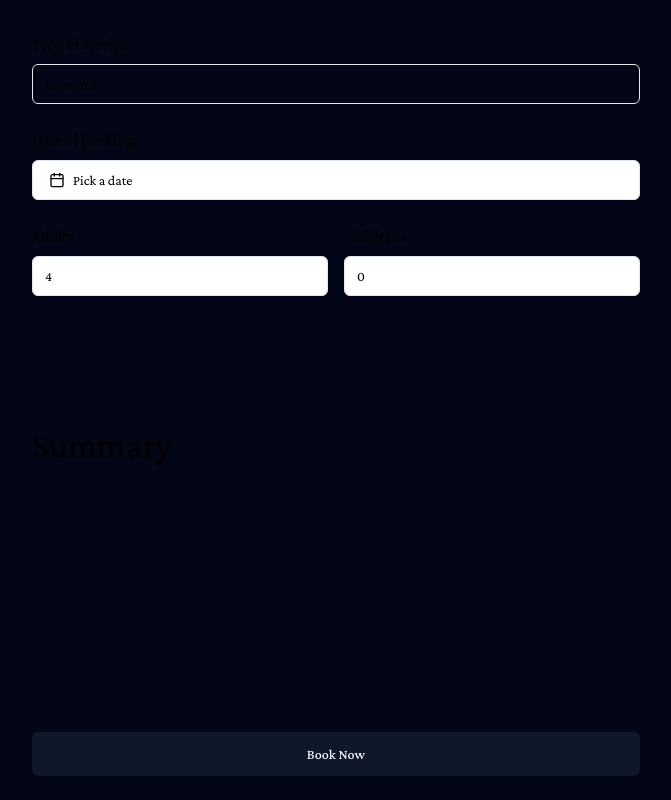
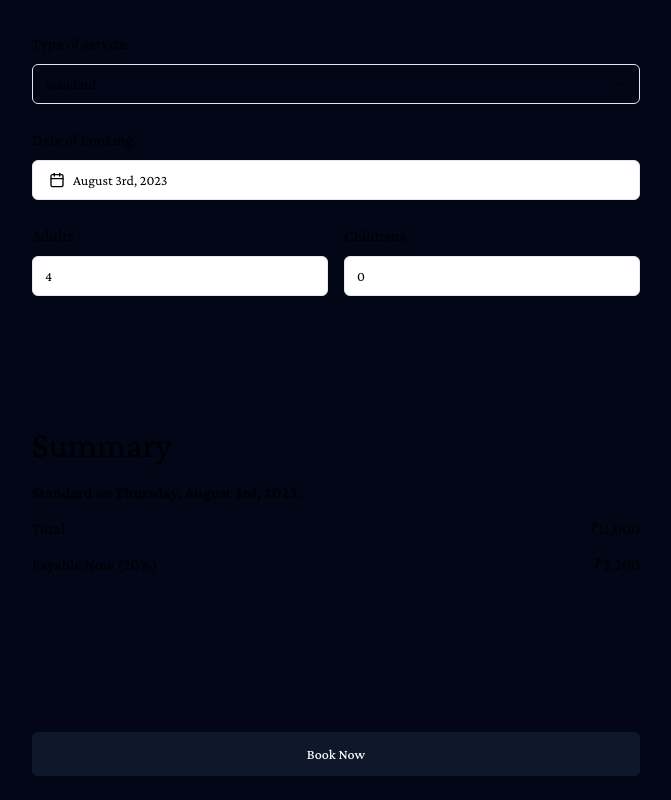
Before and after one commit to manugeo/eastern-holidays, a Next.js app: page /customer-details in a window 1280 px wide. Shown: the whole page, without its empty margins (304-975 px from the left). Built offline with nearby package versions, Linux system fonts and the light colour scheme.

Commit message:
Booking date added initial value.

```diff
--- a/components/pages/customer-details.jsx
+++ b/components/pages/customer-details.jsx
@@ -9,9 +9,16 @@ import InputText from "../inputs/input-text";
 import { Button } from "../ui/button";
 import { numberWithCommas } from "@/lib/utils";
 
+const tomorrowFns = add(new Date(), { days: 1 });
+const dateAfterTwoWeeks = add(new Date(), { weeks: 2 })
+const disabledDates = {
+  before: tomorrowFns,
+  after: dateAfterTwoWeeks
+};
+
 const CustomerDetails = () => {
   const [serviceType, setServiceType] = useState(SERVICES[1].id);
-  const [bookingDate, setBookingDate] = useState();
+  const [bookingDate, setBookingDate] = useState(tomorrowFns);
   const [numberOfAdults, setNumberOfAdults] = useState(4);
   const [numberOfChildrens, setNumberOfChildrens] = useState(0);
 
@@ -36,13 +43,6 @@ const CustomerDetails = () => {
     console.log(typeof newChildrens, newChildrens);
   };
 
-  const tomorrowFns = add(new Date(), { days: 1 });
-  const dateAfterTwoWeeks = add(new Date(), { weeks: 2 })
-  const disabledDates = {
-    before: tomorrowFns,
-    after: dateAfterTwoWeeks
-  };
-
   const getTotal = () => {
     if (!serviceType || !bookingDate || !numberOfAdults) return null;
 
@@ -51,8 +51,6 @@ const CustomerDetails = () => {
     const adultsVariableRate = (numberOfAdults - 6) * 500;
     const childrensVariableRate = numberOfChildrens * 300;
     const totalRate = (baseRate + adultsVariableRate + childrensVariableRate);
-    console.log({ baseRate, adultsVariableRate, childrensVariableRate, totalRate });
-
     return totalRate;
 
     // Todo: Calculate based on Service Type.
@@ -71,7 +69,7 @@ const CustomerDetails = () => {
           placeholder="Select the type of service that you need." options={serviceTypeOptions} />
 
         <InputDate value={bookingDate} fromDate={tomorrowFns} toDate={dateAfterTwoWeeks} disabled={disabledDates}
-          onValueChange={onBookingDateChange} className="mt-4" label="Date of booking." />
+          required={true} onValueChange={onBookingDateChange} className="mt-4" label="Date of booking." />
 
         <div className="mt-4 flex">
           <InputText label="Adults" type="number" min="2" max="100" className="flex-1"
@@ -97,7 +95,7 @@ const CustomerDetails = () => {
         </div>}
 
         {getPayableNow() && <div className="mt-3 flex justify-between">
-          <p>Payable Now</p>
+          <p>{`Payable Now (20%)`}</p>
           <p>{`₹${numberWithCommas(getPayableNow())}`}</p>
         </div>}
       </div>
```
